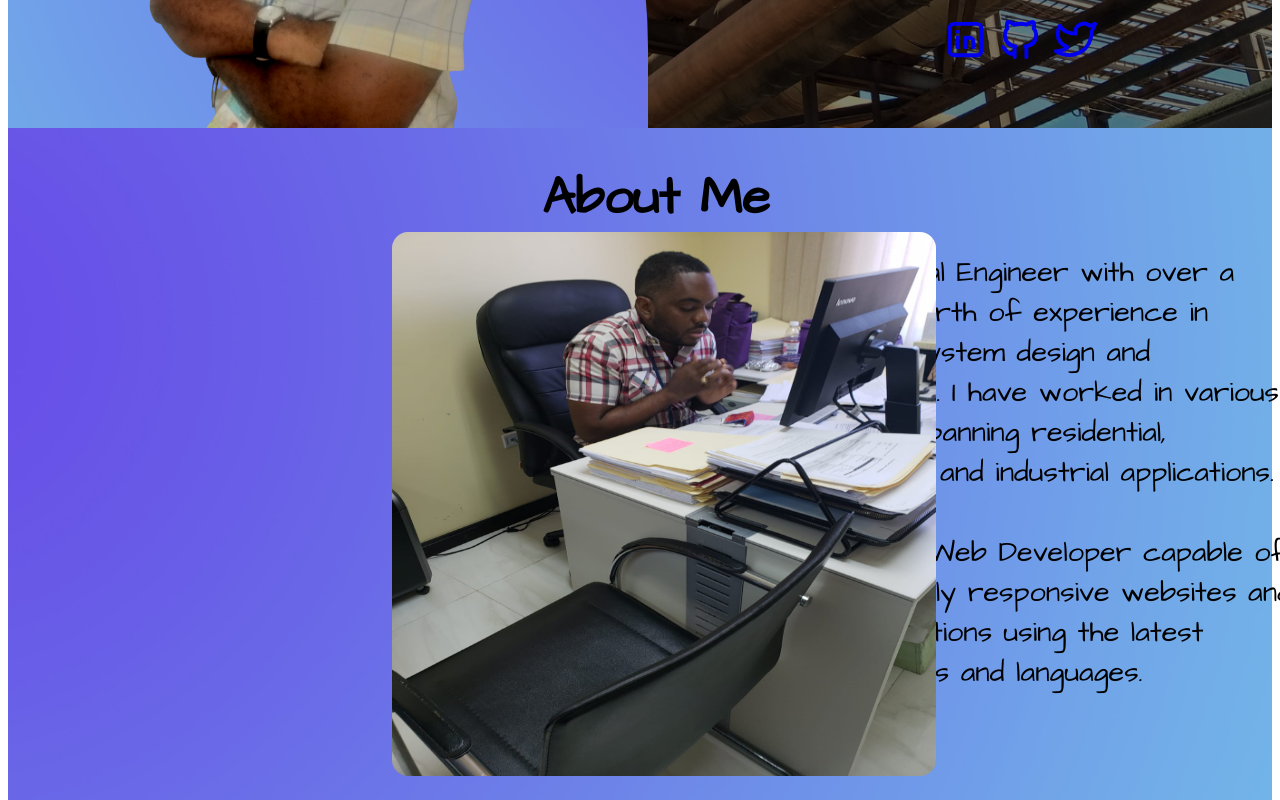
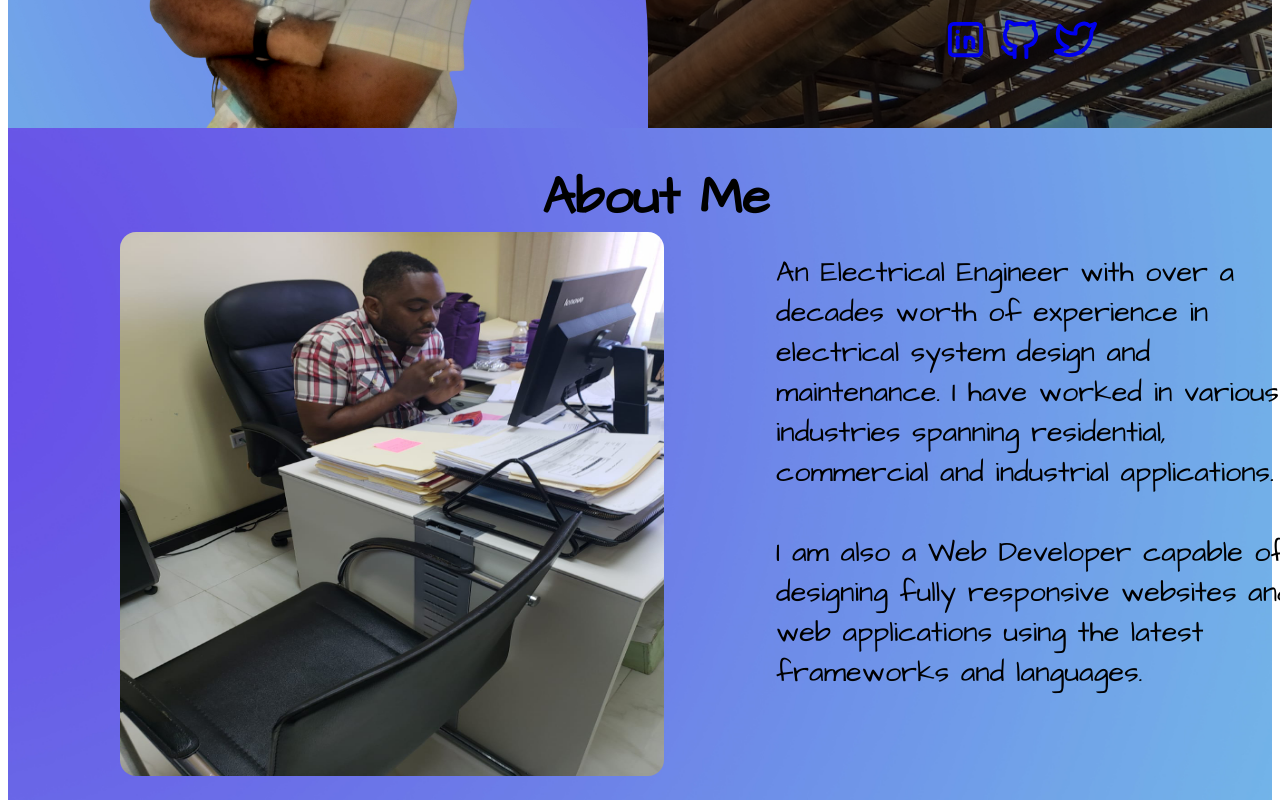
Before and after one commit to 1reemy/profilepage, a React (Vite) app: page / in a window 1280 px wide. Shown: the part 520-1320 px from the top of the page. Built offline with nearby package versions, Linux system fonts and the light colour scheme.

Commit message:
baseline design

```diff
--- a/src/components/webdev/Left3.jsx
+++ b/src/components/webdev/Left3.jsx
@@ -6,7 +6,7 @@ export default function Left(){
     return(
         <section className="fromleft fromleft3">
             <div className='style style3'>
-                <img src={Code} className="electrical electrical3" />
+                <img src={Code} className="script script1" />
                 <img src={Page} className="code code1" />
             </div>
         </section>
--- a/style.css
+++ b/style.css
@@ -102,7 +102,7 @@ h4{
 }
 .fromleft{
     grid-row:1/4;
-    grid-column: 1/3;
+    grid-column: 1/2;
     display: flex;
     flex-direction: row;
     justify-content: center;
@@ -117,6 +117,12 @@ h4{
     flex-direction: row;
 }
 .electrical{
+    width:34rem;
+    height:34rem;
+    position:relative;
+    border-radius: 1rem;
+}
+.script{
     width:34rem;
     height:34rem;
     position:relative;
@@ -334,7 +340,7 @@ h4{
         left:10rem;
         border-radius: 1rem;
     }
-    .electrical3{
+    .script1{
         width:24rem;
         height:24rem;
         border-radius: 1rem;
```
